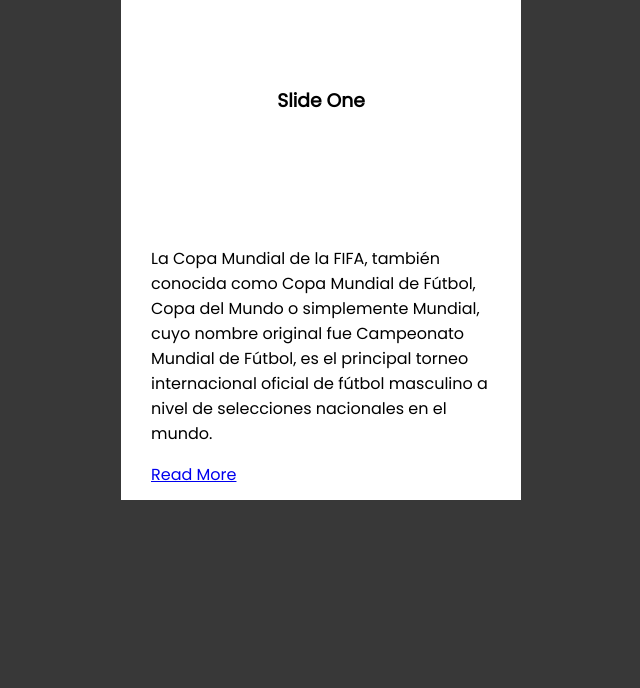
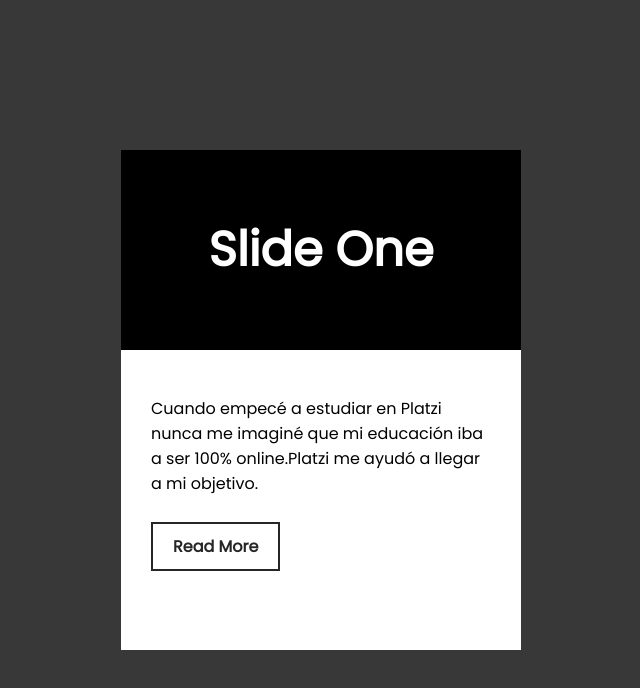
Before and after one commit to Max23Esau/slides3D, a plain HTML site: page index.html in a window 1280 px wide. Shown: the whole page, without its empty margins (319-959 px from the left). Drawn offline with Linux system fonts and the light colour scheme.

Commit message:
Agregamos nuevos archivos de Js y Css

```diff
--- a/index.html
+++ b/index.html
@@ -2,6 +2,7 @@
 <html lang="en">
 <head>
     <meta charset="UTF-8">
+    <link rel="stylesheet" href="swiper.">
     <link rel="stylesheet" href="style.css">
     <link href="https://fonts.googleapis.com/css?family=Poppins&display=swap" rel="stylesheet">
     <title>Slides 3D</title>
@@ -13,12 +14,10 @@
         </div>
         <div class="content">
             <p>
-                La Copa Mundial de la FIFA, también conocida como
-                Copa Mundial de Fútbol, Copa del Mundo o
-                simplemente Mundial, cuyo nombre original fue
-                Campeonato Mundial de Fútbol, es el principal
-                torneo internacional oficial de fútbol masculino a
-                nivel de selecciones nacionales en el mundo.
+                Cuando empecé a estudiar en Platzi nunca
+                me imaginé que mi educación iba a ser
+                100% online.Platzi me ayudó a llegar
+                a mi objetivo.
             </p>
             <a href="#">Read More</a>
         </div>
--- a/style.css
+++ b/style.css
@@ -2,6 +2,7 @@ body{
     font-family: 'Poppins', sans-serif;
     margin: 0;
     padding: 0;
+    display: flex;
     justify-content: center;
     align-items: center;
     min-height: 100vh;
@@ -22,6 +23,16 @@ body{
     box-sizing: border-box;
 }
 
+.card .content a{
+    display: inline-block;
+    margin: 10px 0 0;
+    padding: 10px 20px;
+    text-decoration: none;
+    border: 2px solid #262626;
+    color: #262626;
+    font-weight: 600;
+}
+
 .card .sliderText{
     position: relative;
     width: 100%;
@@ -29,4 +40,10 @@ body{
     display: flex;
     justify-content: center;
     align-items: center;
+    background: #000;
 }
+
+.card .sliderText h3{
+    color: #fff;
+    font-size: 3em;
+}
```
Also changed, not shown: swiper.min.css (added), swiper.min.js (added).
